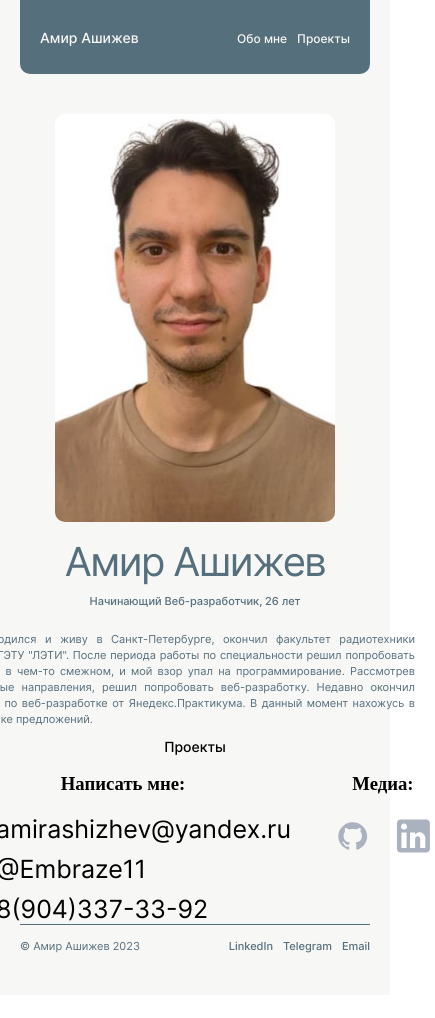
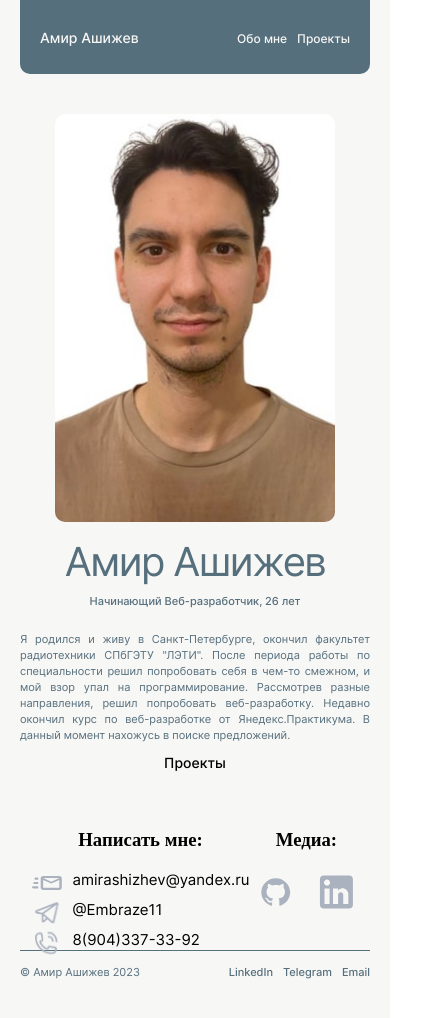
Before and after one commit to AmirAshizhev/portfolio, a React (Create React App) app: page / in a window 390 px wide. Shown: the top 1018 px of the page, 435 px wide, since content can reach past the window. Before the commit the page ends 995 px from the top, so only its background shows below. Built offline with nearby package versions, Linux system fonts and the light colour scheme.

Commit message:
fixes: adaptive for progect page and portfolio page

```diff
--- a/src/blocks/contacts/contacts.css
+++ b/src/blocks/contacts/contacts.css
@@ -1,4 +1,5 @@
 .contacts{
+  margin-top: 40px;
   display: grid;
   grid-template-columns: minmax(min-content, max-content) minmax(min-content, max-content);
   gap: 40px;
@@ -68,3 +69,25 @@
 .media__link_site_linkedin{
   background-image: url(../../images/linkedIn__icon.svg);
 }
+
+
+@media (max-width: 708px){
+
+  .contacts{
+    display: grid;
+    grid-template-columns: minmax(min-content, max-content) minmax(min-content, max-content);
+    gap: 5px;
+  }
+
+  .texting__item{
+    position: relative;
+    margin-left: 41px;
+    font-family: 'Inter';
+    font-style: normal;
+    font-weight: 400;
+    font-size: 15px;
+    line-height: 20px;
+    text-align: start;
+  }
+
+}
--- a/src/blocks/main/main.css
+++ b/src/blocks/main/main.css
@@ -1,18 +1,34 @@
 .main {
-  /* width: 100%;
-  margin: 0 auto;
-  display: flex;
-  justify-content: center; */
+  /* max-width: 922px; */
+  width: 100%;
+  /* margin: 0 auto; */
+
 }
 
-@media (max-width: 1100px) {
-  /* .main {
+.main__box{
+  display: flex;
+  /* justify-content: center; */
+  flex-direction: column;
+  align-items: center;
+}
+
+@media (max-width: 1200px) {
+  .main__box {
     margin: 0 50px;
-  } */
+  }
 }
 
 @media (max-width: 768px) {
-  /* .main {
+  .main__box {
+    margin: 0 auto;
+    max-width: 668px;
+  }
+}
+
+@media (max-width: 708px) {
+  .main__box {
     margin: 0 20px;
-  } */
+    /* padding: 20px; */
+    /* max-width: 668px; */
+  }
 }
--- a/src/blocks/portfolio/portfolio.css
+++ b/src/blocks/portfolio/portfolio.css
@@ -1,6 +1,6 @@
 .portfolio {
   display: grid;
-  grid-template-columns: minmax(min-content, 600px) auto;
+  grid-template-columns: minmax(min-content, 778px) min-content;
   grid-template-rows: auto auto auto auto;
   justify-items: start;
   column-gap: 30px;
@@ -65,7 +65,7 @@
 
 @media (max-width: 1024px) {
   .portfolio {
-    margin: 0 50px;
+    /* margin: 0 50px; */
   }
 }
 
@@ -108,6 +108,6 @@
 
 @media (max-width: 708px) {
   .portfolio {
-    margin: 0 20px;
+    /* margin: 0 20px; */
   }
 }
--- a/src/blocks/projects/projects.css
+++ b/src/blocks/projects/projects.css
@@ -1,5 +1,6 @@
 .projects{
-  width: 1000px;
+  width: 100%;
+  max-width: 1100px;
 }
 .projects__list{
   padding: 0;
@@ -8,13 +9,14 @@
   display: grid;
   grid-template-columns: auto auto auto;
   gap: 32px;
+  margin: 0 auto;
 }
 
 @media (max-width: 1110px){
 
 
   .projects{
-    margin: 0 50px;
+
   }
   .projects__list{
     grid-template-columns: auto auto;
@@ -22,13 +24,26 @@
   }
 }
 
-@media (max-width: 708px){
+@media (max-width: 1024px){
+  .projects__list{
+    /* margin: 0 50px; */
+  }
+}
+
+/* @media (max-width: 926px){
+  .projects__list{
+    margin: 0 50px;
+  }
+} */
+
+@media (max-width: 768px){
 
   .projects{
-    margin: 0 20px;
+
   }
   .projects__list{
     grid-template-columns:  auto;
     gap: 32px;
+    /* margin: 0 20px; */
   }
 }
--- a/src/components/Contacts.js
+++ b/src/components/Contacts.js
@@ -1,17 +1,17 @@
 function Contacts() {
   return(
-    <section class="contacts">
+    <section className="contacts">
       <div>
         <h3>Написать мне:</h3>
-        <ul class="texting__list">
-          <li class="texting__item texting__item_contact_email">amirashizhev@yandex.ru</li>
-          <li class="texting__item texting__item_contact_tg">@Embraze11</li>
-          <li class="texting__item texting__item_contact_phone">8(904)337-33-92</li>
+        <ul className="texting__list">
+          <li className="texting__item texting__item_contact_email">amirashizhev@yandex.ru</li>
+          <li className="texting__item texting__item_contact_tg">@Embraze11</li>
+          <li className="texting__item texting__item_contact_phone">8(904)337-33-92</li>
         </ul>
       </div>
       <div>
         <h3>Медиа:</h3>
-        <ul class="media__list">
+        <ul className="media__list">
           <li><a className='media__link media__link_site_github' rel="noreferrer noopener" href='https://github.com/AmirAshizhev' target='_blank'></a></li>
           <li><a className='media__link media__link_site_linkedin' rel="noreferrer noopener" href='https://www.linkedin.com/in/amirashizhev/' target='_blank'></a></li>
         </ul>
--- a/src/components/Main.js
+++ b/src/components/Main.js
@@ -6,11 +6,14 @@ import Projects from './Projects';
 function Main() {
   return(
     <main className='main'>
-      <Routes>
-        <Route path='/' element={<Portfolio/>}/>
-        <Route path='/projects' element={<Projects/>}/>
-        <Route path='/about-me' element={<About/>}/>
-      </Routes>
+      <div className='main__box'>
+        <Routes>
+          <Route path='/' element={<Portfolio/>}/>
+          <Route path='/projects' element={<Projects/>}/>
+          <Route path='/about-me' element={<About/>}/>
+        </Routes>
+      </div>
+
 
 
     </main>
```
